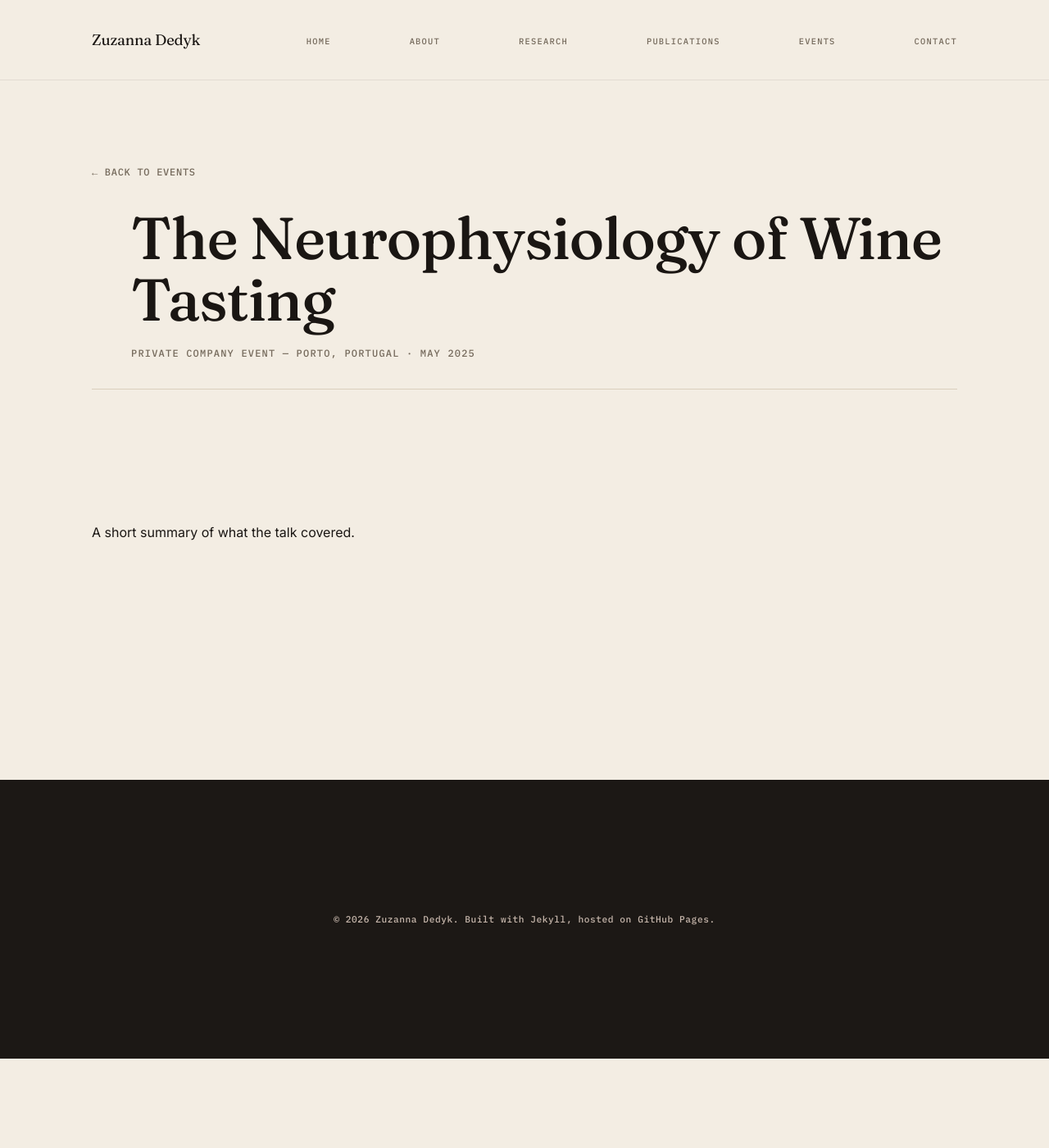
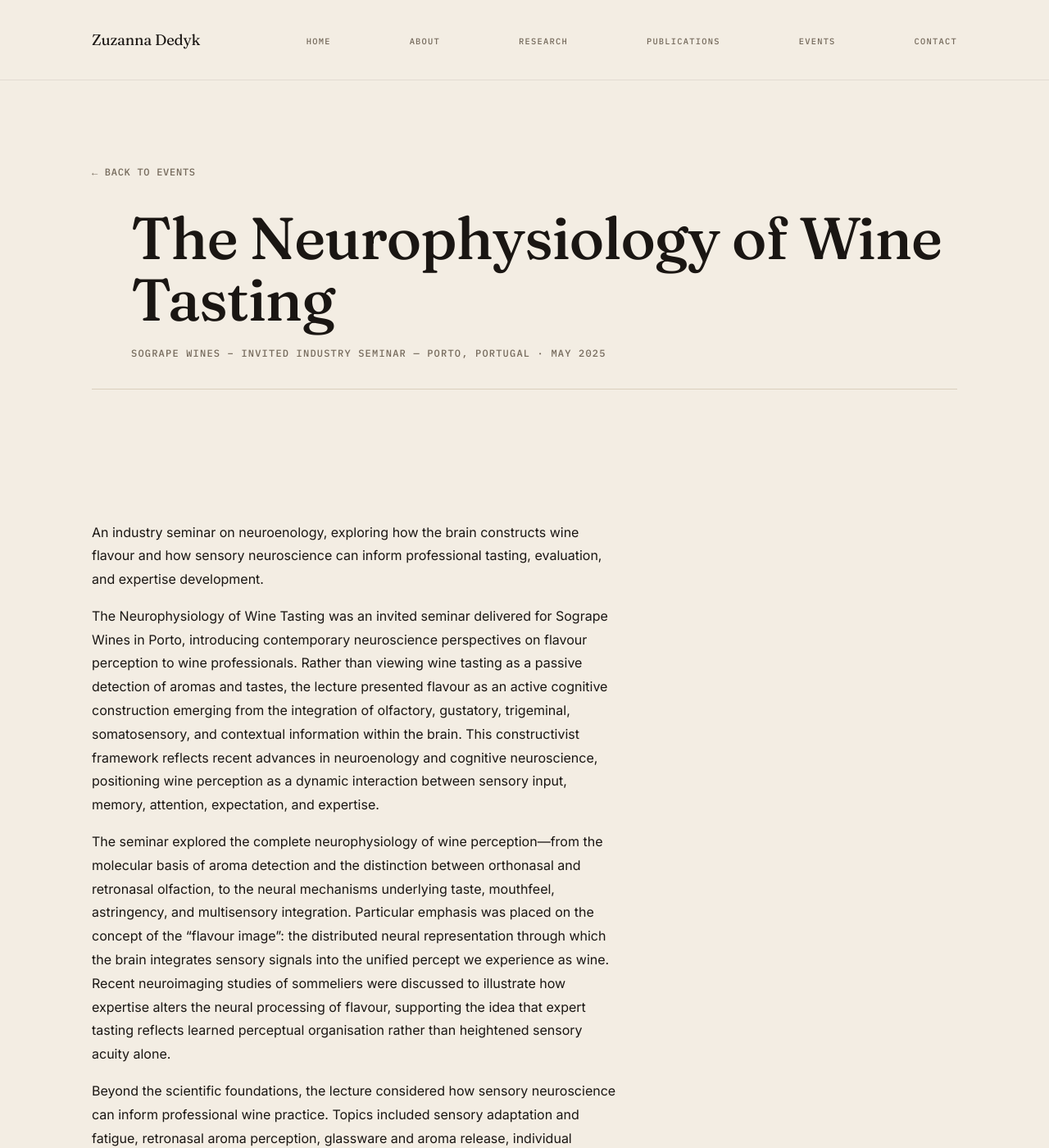
Before and after one commit to Zuzanna-Dedyk/Zuzanna-Dedyk.github.io, a Jekyll site: the page built from _talks/1_porto-talk.md, in a window 1280 px wide and 1400 px high. Shown: the whole window at 82% size. Built offline with Jekyll 4.4.1, drawn with Linux system fonts in a browser that asks for light colours; some of the changed text lies outside the part shown.

Commit message:
Update 1_porto-talk.md

```diff
--- a/_talks/1_porto-talk.md
+++ b/_talks/1_porto-talk.md
@@ -1,17 +1,27 @@
 ---
 title: "The Neurophysiology of Wine Tasting"
-conference: "Private company event"
+conference: "Sogrape Wines – Invited Industry Seminar"
 location: "Porto, Portugal"
 date: 2025-05-10
 photo: "assets/images/red-oxblood-Rothko-background.png"
 cover_image: ""
 feature_image: ""
-image_alt: ""
+image_alt: "Presenting an invited seminar on the neuroscience of wine perception for wine professionals at Sogrape Wines."
 #slides: ""
 #recording: ""
-abstract: "A short summary of what the talk covered."
+abstract: "An industry seminar on neuroenology, exploring how the brain constructs wine flavour and how sensory neuroscience can inform professional tasting, evaluation, and expertise development."
+---
+
+The Neurophysiology of Wine Tasting was an invited seminar delivered for Sogrape Wines in Porto, introducing contemporary neuroscience perspectives on flavour perception to wine professionals. Rather than viewing wine tasting as a passive detection of aromas and tastes, the lecture presented flavour as an active cognitive construction emerging from the integration of olfactory, gustatory, trigeminal, somatosensory, and contextual information within the brain. This constructivist framework reflects recent advances in neuroenology and cognitive neuroscience, positioning wine perception as a dynamic interaction between sensory input, memory, attention, expectation, and expertise.
+
+The seminar explored the complete neurophysiology of wine perception—from the molecular basis of aroma detection and the distinction between orthonasal and retronasal olfaction, to the neural mechanisms underlying taste, mouthfeel, astringency, and multisensory integration. Particular emphasis was placed on the concept of the "flavour image": the distributed neural representation through which the brain integrates sensory signals into the unified percept we experience as wine. Recent neuroimaging studies of sommeliers were discussed to illustrate how expertise alters the neural processing of flavour, supporting the idea that expert tasting reflects learned perceptual organisation rather than heightened sensory acuity alone.
+
+Beyond the scientific foundations, the lecture considered how sensory neuroscience can inform professional wine practice. Topics included sensory adaptation and fatigue, retronasal aroma perception, glassware and aroma release, individual variability in flavour perception, the neurobiology of mouthfeel, and evidence-based approaches to sensory training. By connecting contemporary neuroscience with oenology, the seminar demonstrated how understanding the mechanisms of flavour perception can improve sensory evaluation, communication, and expertise development within the wine industry.
+
+
 ---
 <!--
+ invited seminar introducing the neuroscience of wine perception, exploring how the brain constructs flavour through the integration of olfactory, gustatory, trigeminal, somatosensory, and cognitive processes. Drawing on contemporary research in neuroenology, the talk translated recent advances in cognitive neuroscience into practical insights for sensory evaluation, professional tasting, and wine expertise."
 title: "Sample talk title"
 conference: "Conference or event name"
 location: "City, Country"
```
